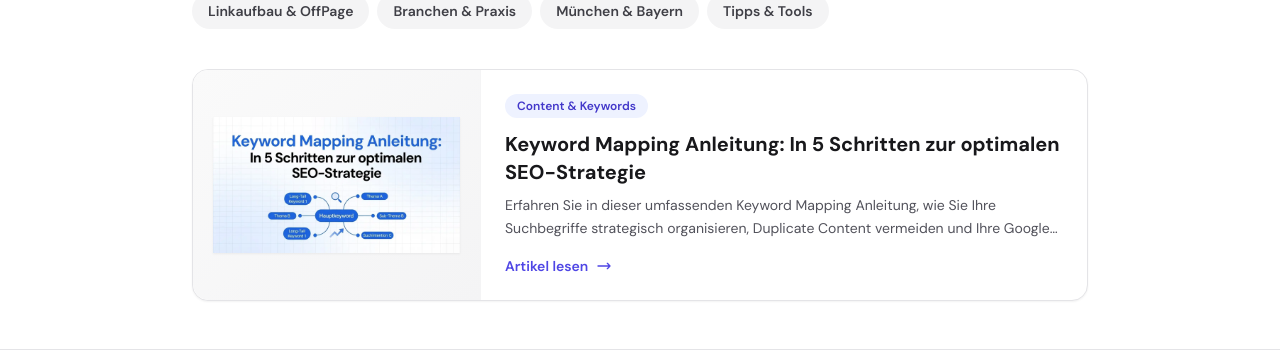
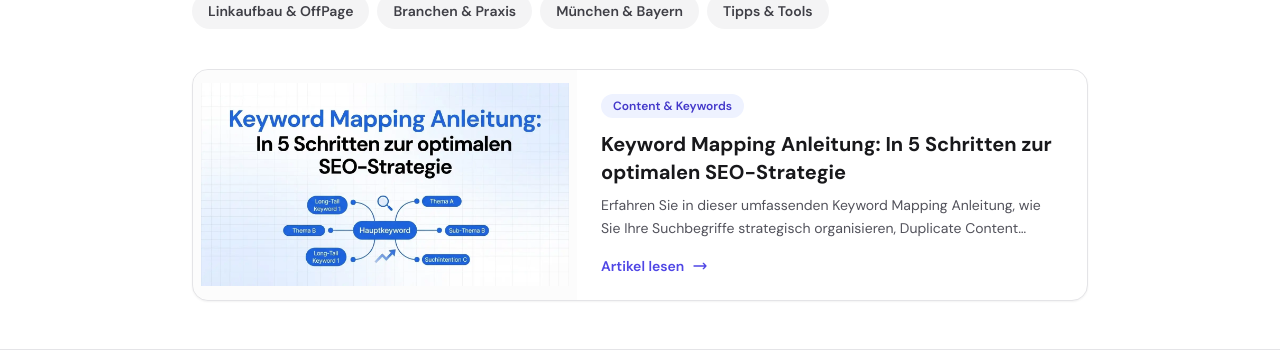
Before and after one commit to seodschinn-rgb/ssssssssssssssssssssssssssssssss, a Next.js app: page /blog in a window 1280 px wide. Shown: the part 395-745 px from the top of the page. Built offline with nearby package versions, Linux system fonts and the light colour scheme; no server answers.

Commit message:
Update BlogPostList.tsx

```diff
--- a/components/BlogPostList.tsx
+++ b/components/BlogPostList.tsx
@@ -79,12 +79,12 @@ export default function BlogPostList({ posts, categories }: BlogPostListProps) {
                       className="group flex flex-col md:flex-row overflow-hidden rounded-2xl border border-zinc-200 bg-white shadow-sm hover:border-indigo-200 hover:shadow-lg md:hover:shadow-xl transition-all duration-300"
                     >
                       {post.image && (
-                        <div className="w-full md:w-72 md:min-w-[18rem] md:shrink-0 bg-gradient-to-br from-zinc-50 to-zinc-100 rounded-t-2xl md:rounded-t-none md:rounded-l-2xl flex items-center justify-center p-4 md:p-5 border-b md:border-b-0 md:border-r border-zinc-100">
+                        <div className="w-full md:w-96 md:min-w-[22rem] md:shrink-0 bg-zinc-50/50 rounded-t-2xl md:rounded-t-none md:rounded-l-2xl flex items-center justify-center p-1.5 md:p-2">
                           {/* eslint-disable-next-line @next/next/no-img-element */}
                           <img
                             src={post.image}
                             alt={post.imageAlt ?? post.title}
-                            className="w-full h-auto max-h-44 md:max-h-40 object-contain object-center drop-shadow-sm"
+                            className="w-full h-auto max-h-52 md:max-h-56 object-contain object-center"
                           />
                         </div>
                       )}
```
